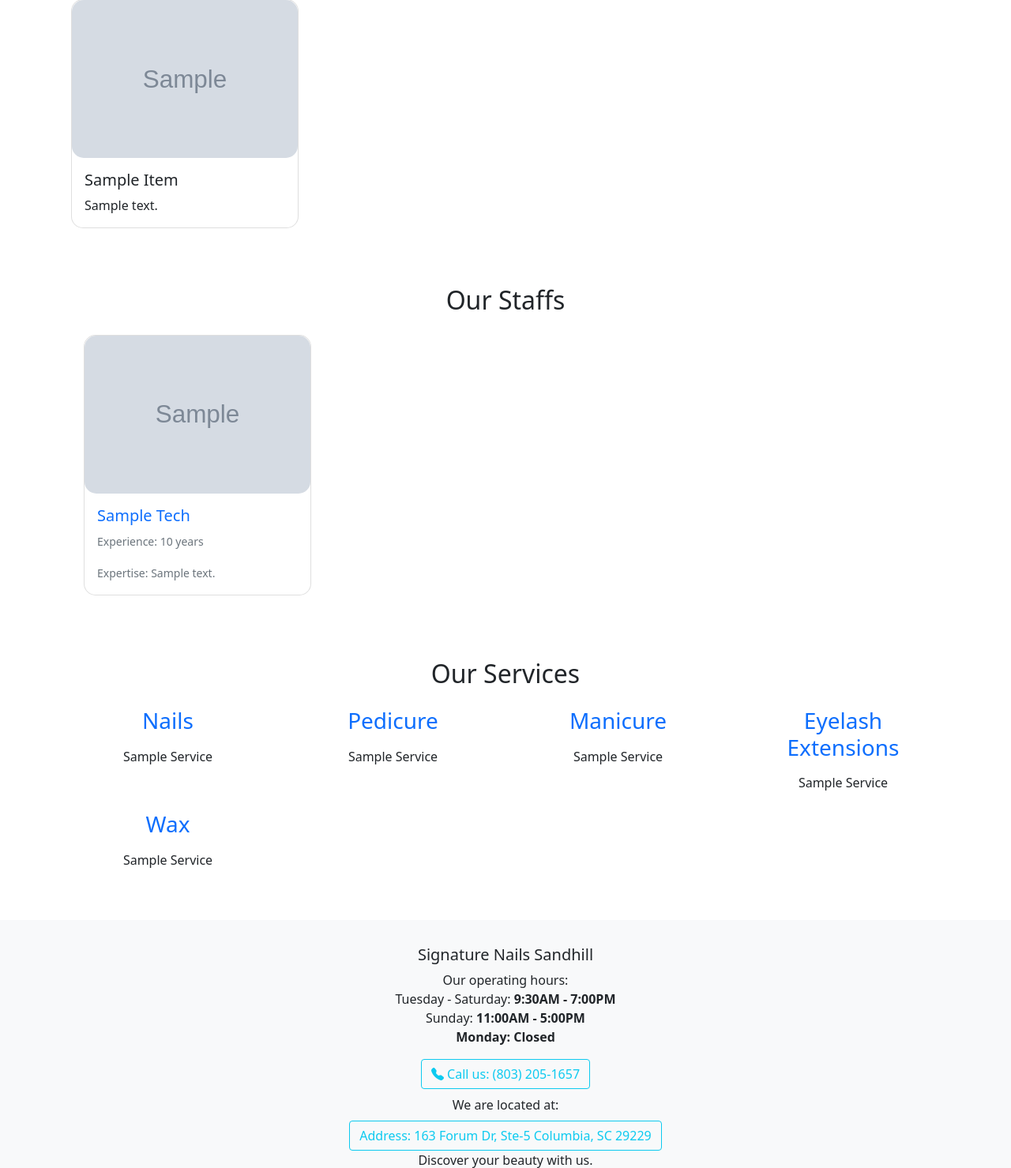
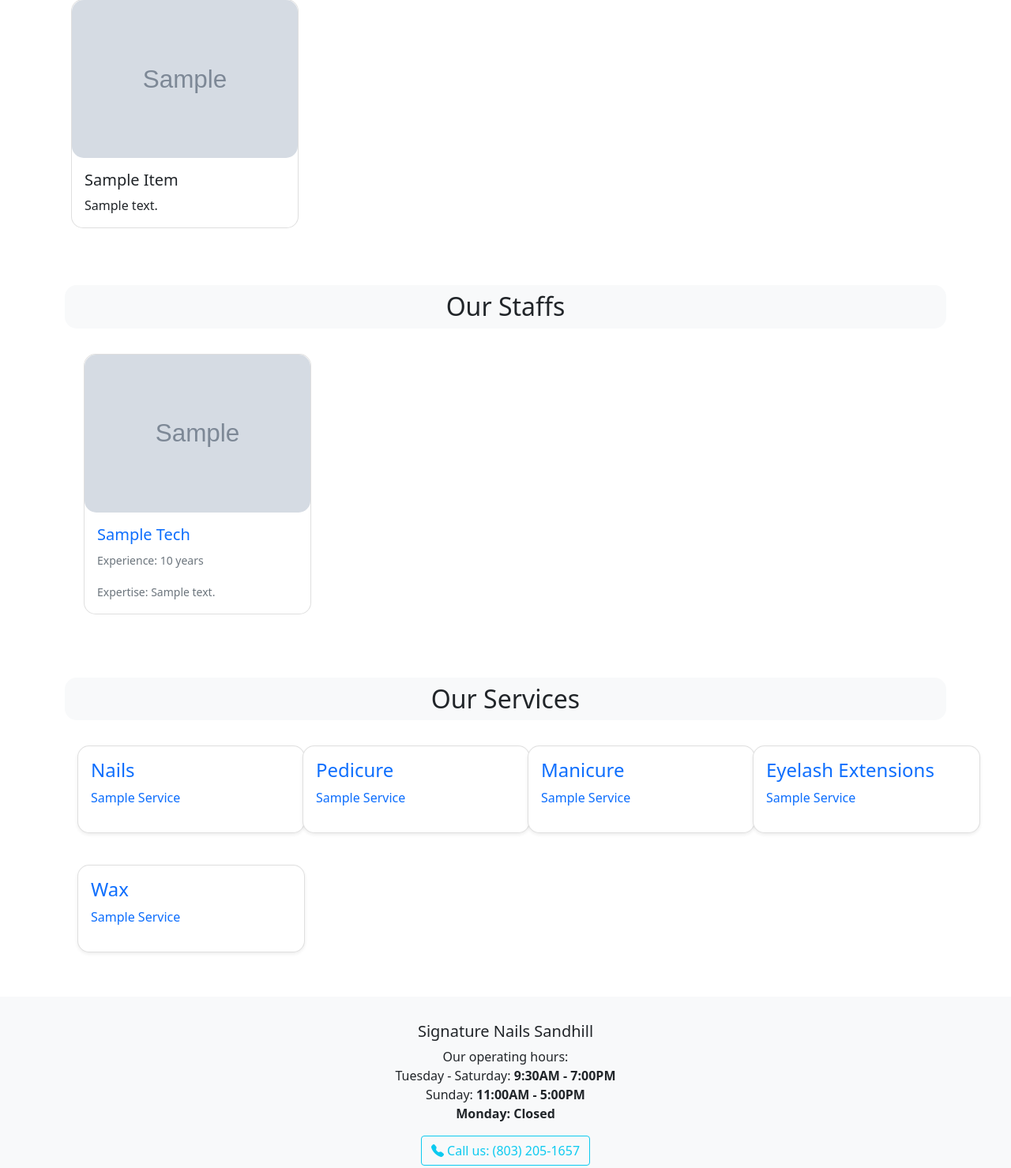
Before and after one commit to caoboidianguc/signature_sandhill, a Django app: template ledger/templates/home.html in a window 1280 px wide. Shown: the part 745-2224 px from the top of the page at 79% size. Run offline with Django 3.2, Linux system fonts and the light colour scheme; the template is opened without the code that fills it: most values are stand-ins (such as "Sample title", 1, 10 or a date in 2020); grey boxes marked "Sample" are stand-in pictures; some libraries are stand-ins or nearby versions.

Commit message:
add touch to home

```diff
--- a/ledger/templates/home.html
+++ b/ledger/templates/home.html
@@ -60,7 +60,7 @@
 {% endif %}
 <!-- Staffs Section -->
 <div class="container my-5">
-    <h2 class="text-center mb-3">Our Staffs</h2>
+    <h2 class="text-center mb-4 p-2 bg-light rounded-5" style="border-radius: 15px;">Our Staffs</h2>
     <div class="d-flex flex-nowrap overflow-auto">
         {% for tech in allTech %}
         <div class="col-md-3 mb-4 px-2">
@@ -80,62 +80,97 @@
 </div>
 <!-- Services Section -->
 <div class="container my-5">
-    <h2 class="text-center mb-3">Our Services</h2>
-    <div class="row">
-        <div class="col-md-3">
+    <h2 class="text-center mb-4 p-2 bg-light rounded-5" style="border-radius: 15px;">
+        Our Services
+    </h2>
+    <div class="row g-4">
+        <!-- Nail Enhancement -->
+        <div class="col-md-4 col-lg-3">
             <a class="nav-link" href="{% url 'ledger:service_info' category='Nail Enhancement' %}">
-            <h3 class="text-center">Nails</h3></a>
+                <div class="card h-100 service-card shadow-sm">
+                    <div class="card-body text-start">
+                        <h4 class="card-title text-primary">Nails</h4>
+                        <ul class="list-unstyled">
                             {% for nail in nails %}
-            <ul class="list-unstyled text-md-center">
-                <li>{{ nail.service | title }}</li>
-
+                                <li class="service-item">{{ nail.service | title }}</li>
+                            {% empty %}
+                                <li class="text-muted">No services available</li>
                             {% endfor %}
                         </ul>
-
                     </div>
-        <div class="col-md-3">
+                </div>
+            </a>
+        </div>
+        <!-- Pedicure -->
+        <div class="col-md-4 col-lg-3">
             <a class="nav-link" href="{% url 'ledger:service_info' category='Pedicure' %}">
-            <h3 class="text-center">Pedicure</h3></a>
+                <div class="card h-100 service-card shadow-sm">
+                    <div class="card-body text-start">
+                        <h4 class="card-title text-primary">Pedicure</h4>
+                        <ul class="list-unstyled">
                             {% for feet in feets %}
-            <ul class="list-unstyled text-md-center">
-                <li>{{ feet.service | title}}</li>
+                                <li class="service-item">{{ feet.service | title }}</li>
+                            {% empty %}
+                                <li class="text-muted">No services available</li>
                             {% endfor %}
                         </ul>
-
                     </div>
-        <div class="col-md-3">
+                </div>
+            </a>
+        </div>
+        <!-- Manicure -->
+        <div class="col-md-4 col-lg-3">
             <a class="nav-link" href="{% url 'ledger:service_info' category='Manicure' %}">
-            <h3 class="text-center">Manicure</h3></a>
+                <div class="card h-100 service-card shadow-sm">
+                    <div class="card-body text-start">
+                        <h4 class="card-title text-primary">Manicure</h4>
+                        <ul class="list-unstyled">
                             {% for tay in mani %}
-            <ul class="list-unstyled text-md-center">
-                <li>{{ tay.service | title }}</li>
+                                <li class="service-item">{{ tay.service | title }}</li>
+                            {% empty %}
+                                <li class="text-muted">No services available</li>
                             {% endfor %}
                         </ul>
-
                     </div>
-        <div class="col-md-3">
+                </div>
+            </a>
+        </div>
+        <!-- Eyelash Extensions -->
+        <div class="col-md-4 col-lg-3">
             <a class="nav-link" href="{% url 'ledger:service_info' category='Eyelash Extensions' %}">
-            <h3 class="text-center">Eyelash Extensions</h3></a>
+                <div class="card h-100 service-card shadow-sm">
+                    <div class="card-body text-start">
+                        <h4 class="card-title text-primary">Eyelash Extensions</h4>
+                        <ul class="list-unstyled">
                             {% for eyelash in eyelashs %}
-            <ul class="list-unstyled text-md-center">
-                <li>{{ eyelash.service | title }}</li>
+                                <li class="service-item">{{ eyelash.service | title }}</li>
+                            {% empty %}
+                                <li class="text-muted">No services available</li>
                             {% endfor %}
                         </ul>
-
                     </div>
-        <div class="col-md-3">
+                </div>
+            </a>
+        </div>
+        <!-- Wax -->
+        <div class="col-md-4 col-lg-3">
             <a class="nav-link" href="{% url 'ledger:service_info' category='Wax' %}">
-            <h3 class="text-center">Wax</h3></a>
+                <div class="card h-100 service-card shadow-sm">
+                    <div class="card-body text-start">
+                        <h4 class="card-title text-primary">Wax</h4>
+                        <ul class="list-unstyled">
                             {% for wax in waxs %}
-            <ul class="list-unstyled text-md-center">
-                <li>{{ wax.service | title }}</li>
+                                <li class="service-item">{{ wax.service | title }}</li>
+                            {% empty %}
+                                <li class="text-muted">No services available</li>
                             {% endfor %}
                         </ul>
-
+                    </div>
+                </div>
+            </a>
         </div>
     </div>
 </div>
-
 
 {% endblock content %}
 
```
Lines whose indentation alone changed are shown as unchanged.
